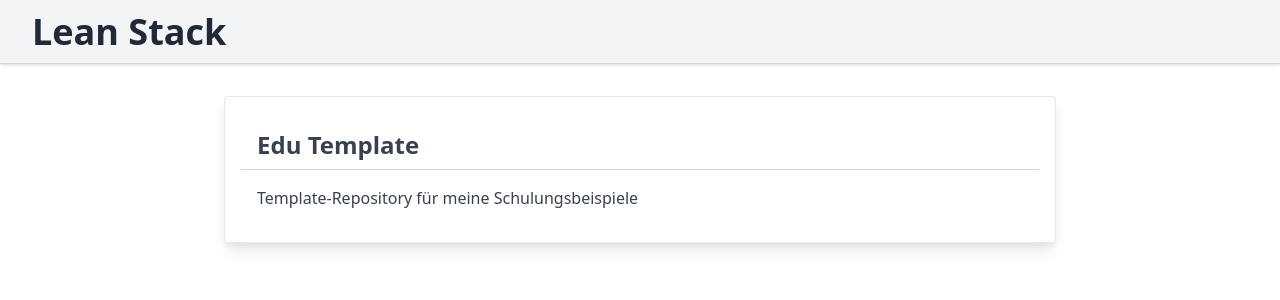
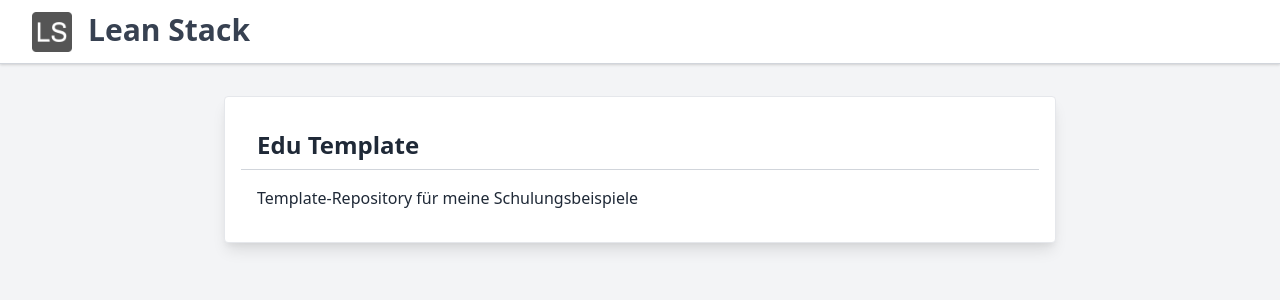
Before and after one commit to lean-ng/edu-template, an Angular app: page / in a window 1280 px wide. Shown: the top 300 px of the page. Built offline with nearby package versions, Linux system fonts and the light colour scheme.

Commit message:
Show lean-stack logo.

```diff
--- a/src/app/app.component.html
+++ b/src/app/app.component.html
@@ -1,7 +1,7 @@
 <header
   class="
-    text-gray-800
-    bg-gray-100
+    text-gray-700
+    bg-white
     h-16
     flex
     px-8
@@ -10,12 +10,13 @@
     shadow
   "
 >
-  <div>
-    <h1 class="text-4xl font-semibold">Lean Stack</h1>
+  <div class="flex">
+    <img class="h-10 mr-4" src="/assets/logo.png" alt="">
+    <h1 class="text-3xl font-semibold">Lean Stack</h1>
   </div>
 </header>
-<main class="text-gray-700 max-w-4xl px-8 my-8 mx-auto">
-  <div class="py-8 px-4 border rounded shadow-lg">
+<main class="max-w-4xl px-8 my-8 mx-auto">
+  <div class="bg-white py-8 px-4 border rounded shadow-lg">
     <h2 class="text-2xl font-semibold border-b border-gray-300 px-4 pb-2 mb-4">{{ title }}</h2>
     <div class="px-4">
       <p>Template-Repository für meine Schulungsbeispiele</p>
--- a/src/index.html
+++ b/src/index.html
@@ -7,7 +7,7 @@
   <meta name="viewport" content="width=device-width, initial-scale=1">
   <link rel="icon" type="image/x-icon" href="favicon.ico">
 </head>
-<body>
+<body class="bg-gray-100 text-gray-800">
   <app-root></app-root>
 </body>
 </html>
```
